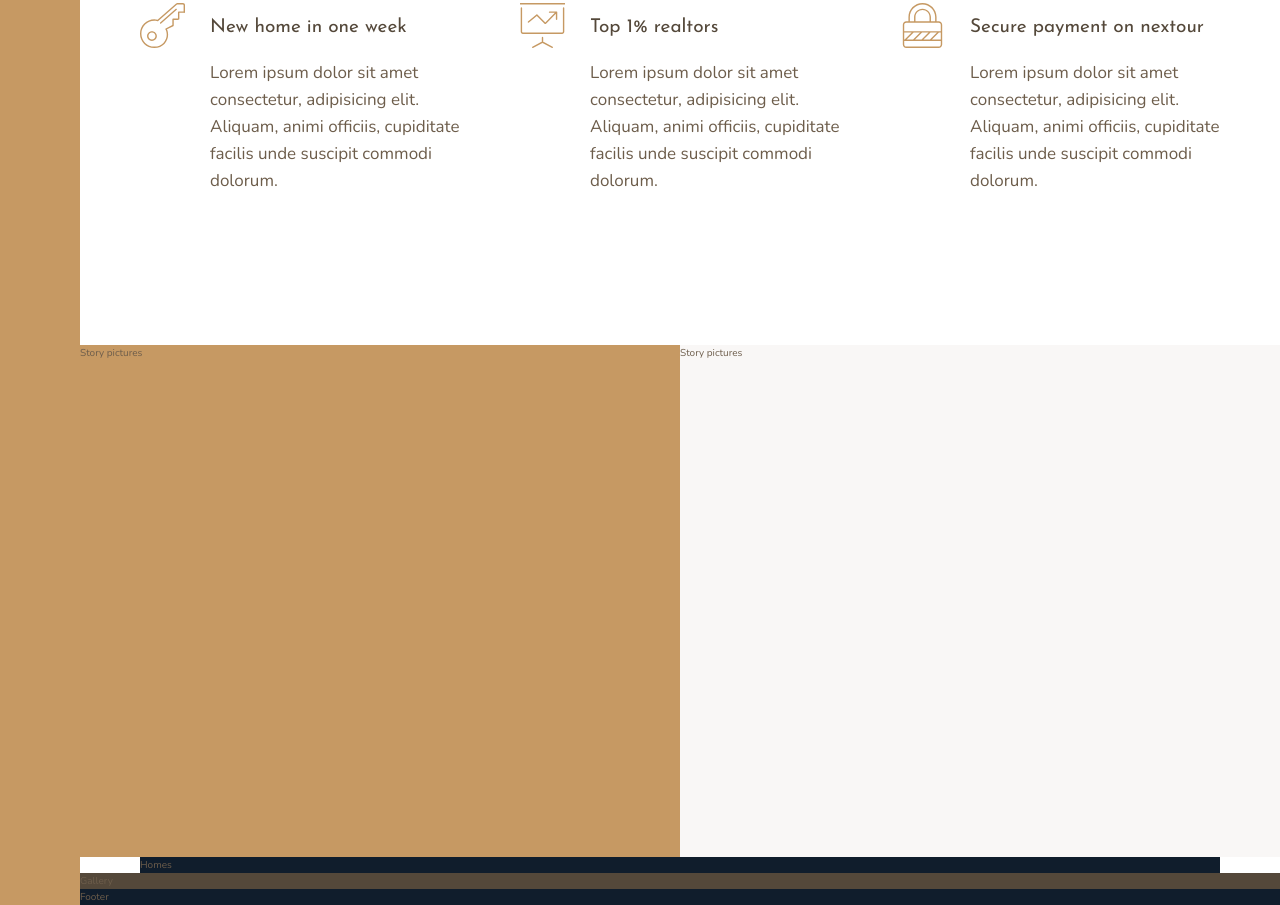
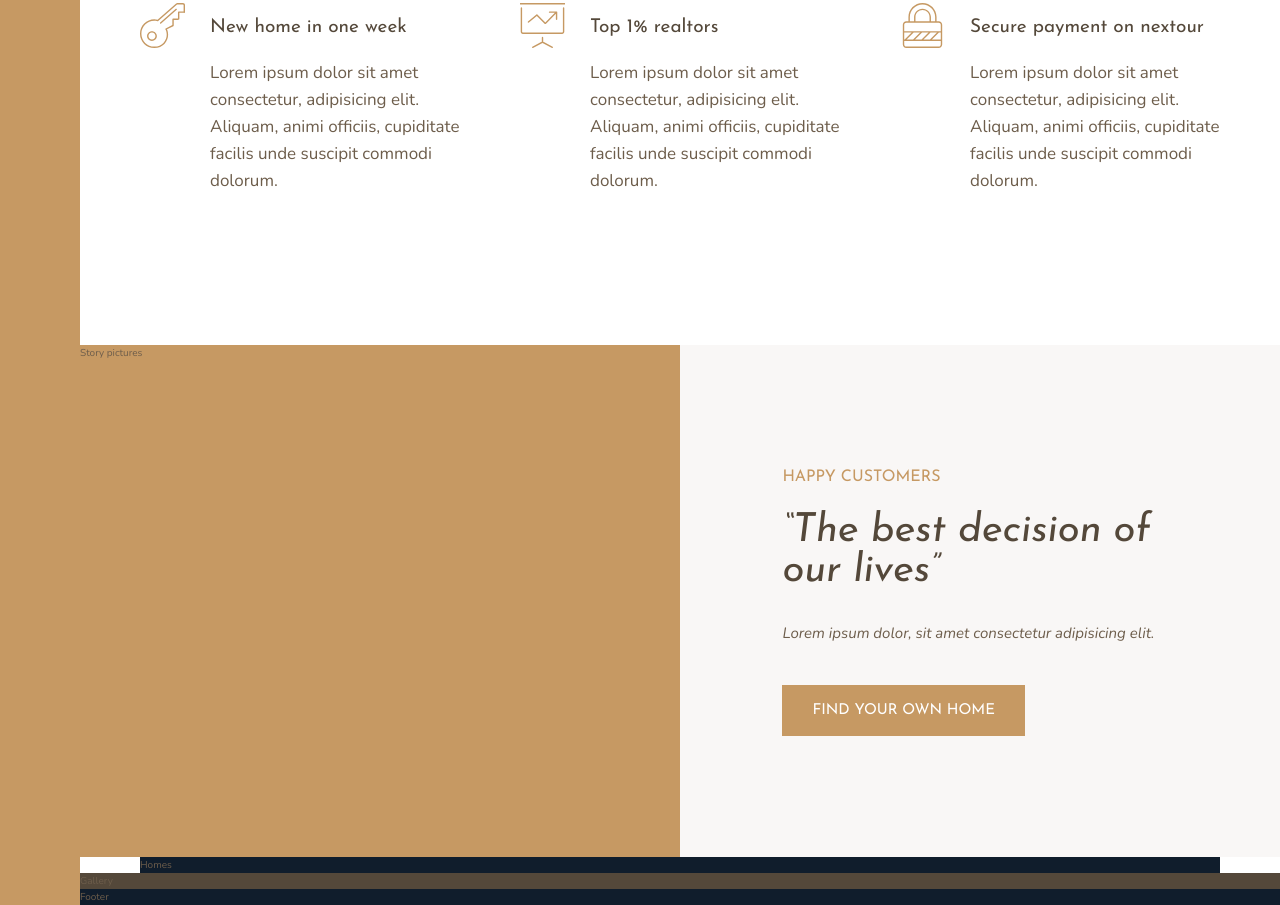
Before and after one commit to foysalimran/nexter, a website: page index.html in a window 1280 px wide. Shown: the part 1018-1923 px from the top of the page. Drawn offline with nearby package versions, Linux system fonts and the light colour scheme.

Commit message:
building story section

```diff
--- a/index.html
+++ b/index.html
@@ -92,7 +92,12 @@
         </section>
 
         <section class="story__content">
-            Story pictures
+            <h3 class="heading-3 mb-sm">Happy Customers</h3>
+            <h2 class="heading-2 heading-2--dark mb-md">&ldquo;The best decision of our lives&rdquo;</h2>
+            <p class="story__text">
+                Lorem ipsum dolor, sit amet consectetur adipisicing elit.
+            </p>
+            <button class="btn">Find your own home</button>
         </section>
 
         <section class="homes">
--- a/sass/_story.scss
+++ b/sass/_story.scss
@@ -7,5 +7,23 @@
     &__content {
         background-color: $color-grey-light-1;
         grid-column: col-start 5 / full-end;
+
+        padding: 6rem 8vw;
+
+        /*
+            display: flex;
+            flex-direction: column;
+            justify-content: center;
+            align-items: flex-start;
+        */
+        display: grid;
+        align-content: center;
+        justify-items: start;
+    }
+
+    &__text {
+        font-size: 1.5rem;
+        font-style: italic;
+        margin-bottom: 4rem;
     }
 }
--- a/sass/_typography.scss
+++ b/sass/_typography.scss
@@ -9,10 +9,23 @@
 
 .heading-2 {
     @extend %heading;
+    font-size: 4rem;
+    font-style: italic;
+    line-height: 1;
+    &--light {
+        color: $color-grey-light-1
+    }
+    &--dark {
+        color: $color-grey-dark-1;
+    }
 }
 
 .heading-3 {
     @extend %heading;
+    font-size: 1.6rem;
+    color: $color-primary;
+    text-transform: uppercase;
+
 }
 
 .heading-4 {
@@ -26,3 +39,25 @@
         color: $color-grey-dark-1;
     }
 }
+
+.btn {
+    background-color: $color-primary;
+    color: #fff;
+    border: none;
+    border-radius: 0;
+    font-family: $font-display;
+    font-size: 1.5rem;
+    text-transform: uppercase;
+    padding: 1.8rem 3rem;
+    cursor: pointer;
+    transition: all .2s;
+
+    &:hover {
+        background-color: $color-primary-dark;
+    }
+}
+
+.mb-sm { margin-bottom: 2rem; }
+.mb-md { margin-bottom: 3rem; }
+.mb-lg { margin-bottom: 4rem; }
+.mb-hg { margin-bottom: 8rem; }
```
Also changed, not shown: css/style.css.
